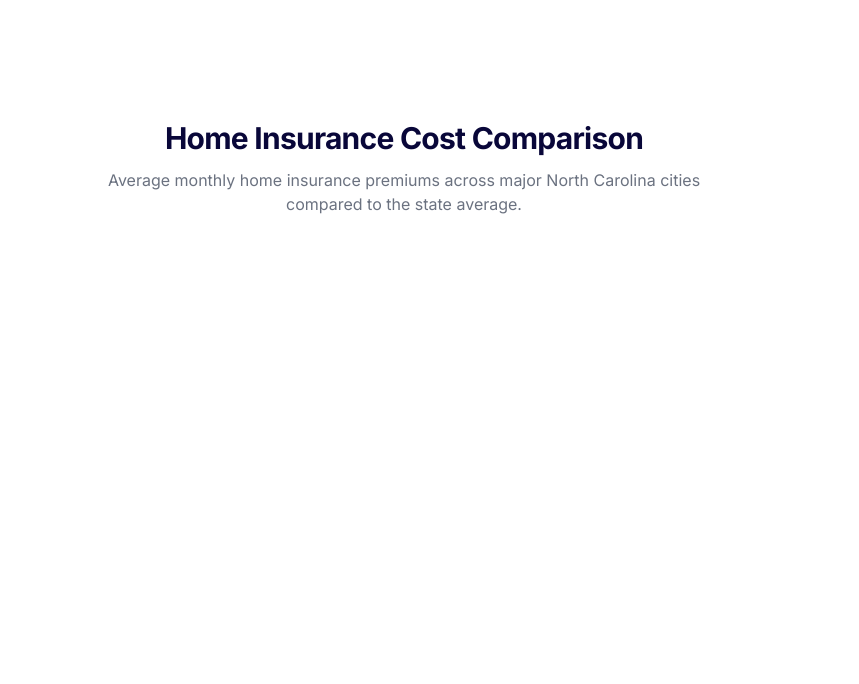
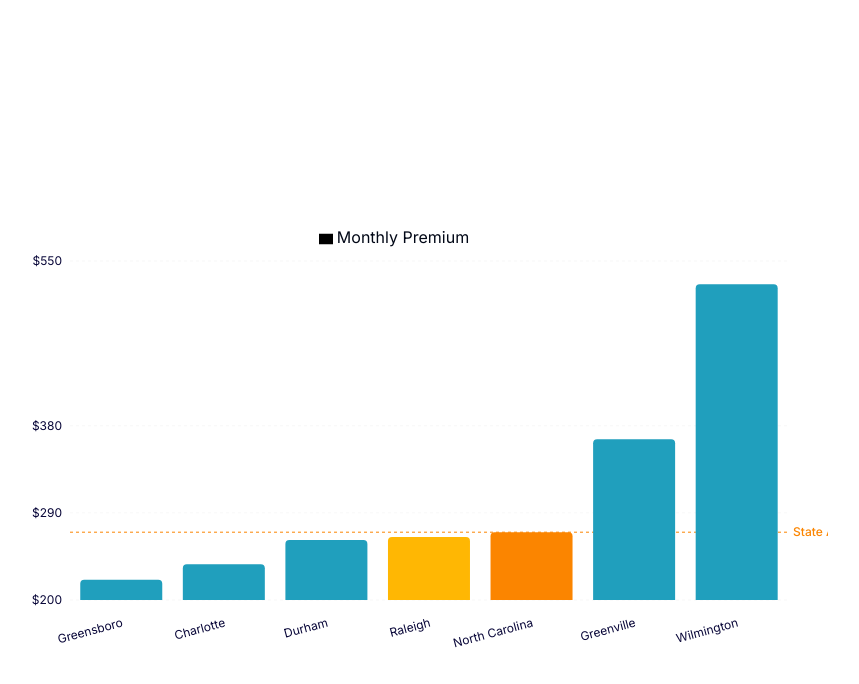
Before and after one commit to kcredle93/insurance-cost-journey, a React (Vite) app: page / in a window 1280 px wide. Shown: the top 684 px of the page, without its empty margins (236-1095 px from the left). Built offline with nearby package versions, Linux system fonts and the light colour scheme.

Commit message:
Fix chart visibility
The chart was not visible on page load. This commit addresses the issue.

```diff
--- a/src/components/InsuranceCostComparison.tsx
+++ b/src/components/InsuranceCostComparison.tsx
@@ -63,27 +63,6 @@ const InsuranceCostComparison: React.FC = () => {
     return () => clearTimeout(timer);
   }, []);
 
-  // Use IntersectionObserver to check if element is visible
-  useEffect(() => {
-    const observer = new IntersectionObserver(
-      (entries) => {
-        entries.forEach(entry => {
-          if (entry.isIntersecting) {
-            entry.target.classList.add('visible');
-          }
-        });
-      },
-      { threshold: 0.1 }
-    );
-
-    const elements = document.querySelectorAll('.animate-on-scroll');
-    elements.forEach(el => observer.observe(el));
-
-    return () => {
-      elements.forEach(el => observer.unobserve(el));
-    };
-  }, []);
-
   // Function to determine bar color based on data
   const getBarColor = (entry: InsuranceData) => {
     if (entry.isStateAverage) return "#FB8500"; // Orange for state average
@@ -93,24 +72,18 @@ const InsuranceCostComparison: React.FC = () => {
 
   return (
     <div className="w-full max-w-4xl mx-auto px-6 py-10">
-      <div className="animate-on-scroll animate-fade-in-up delay-100">
-        <div className="text-center mb-2">
+      <div className="animate-on-scroll animate-fade-in-up">
+        <div className="text-center mb-6">
           <h2 className="text-3xl font-bold text-insurance-dark mb-3 tracking-tight">
             Home Insurance Cost Comparison
           </h2>
-          <p className="text-gray-500 max-w-2xl mx-auto">
+          <p className="text-gray-500 max-w-2xl mx-auto mb-8">
             Average monthly home insurance premiums across major North Carolina cities compared to the state average.
           </p>
         </div>
       </div>
 
-      <div
-        className={cn(
-          "mt-10 h-[420px] chart-container animate-on-scroll overflow-hidden bg-white rounded-2xl shadow-sm border border-insurance-muted",
-          animateChart ? "opacity-100" : "opacity-0"
-        )}
-      >
-        <div className="p-5 h-full">
+      <div className="h-[500px] w-full bg-white">
         <ResponsiveContainer width="100%" height="100%">
           <BarChart
             data={sortedData}
@@ -173,7 +146,6 @@ const InsuranceCostComparison: React.FC = () => {
         </ResponsiveContainer>
       </div>
     </div>
-    </div>
   );
 };
 
--- a/src/pages/Index.tsx
+++ b/src/pages/Index.tsx
@@ -5,7 +5,7 @@ import InsuranceCostComparison from '@/components/InsuranceCostComparison';
 const Index = () => {
   return (
     <div className="min-h-screen bg-white">
-      <div className="container mx-auto px-4 py-12 md:py-20">
+      <div className="container mx-auto px-4 py-8">
         <main>
           <InsuranceCostComparison />
         </main>
```
Lines whose indentation alone changed are shown as unchanged.
